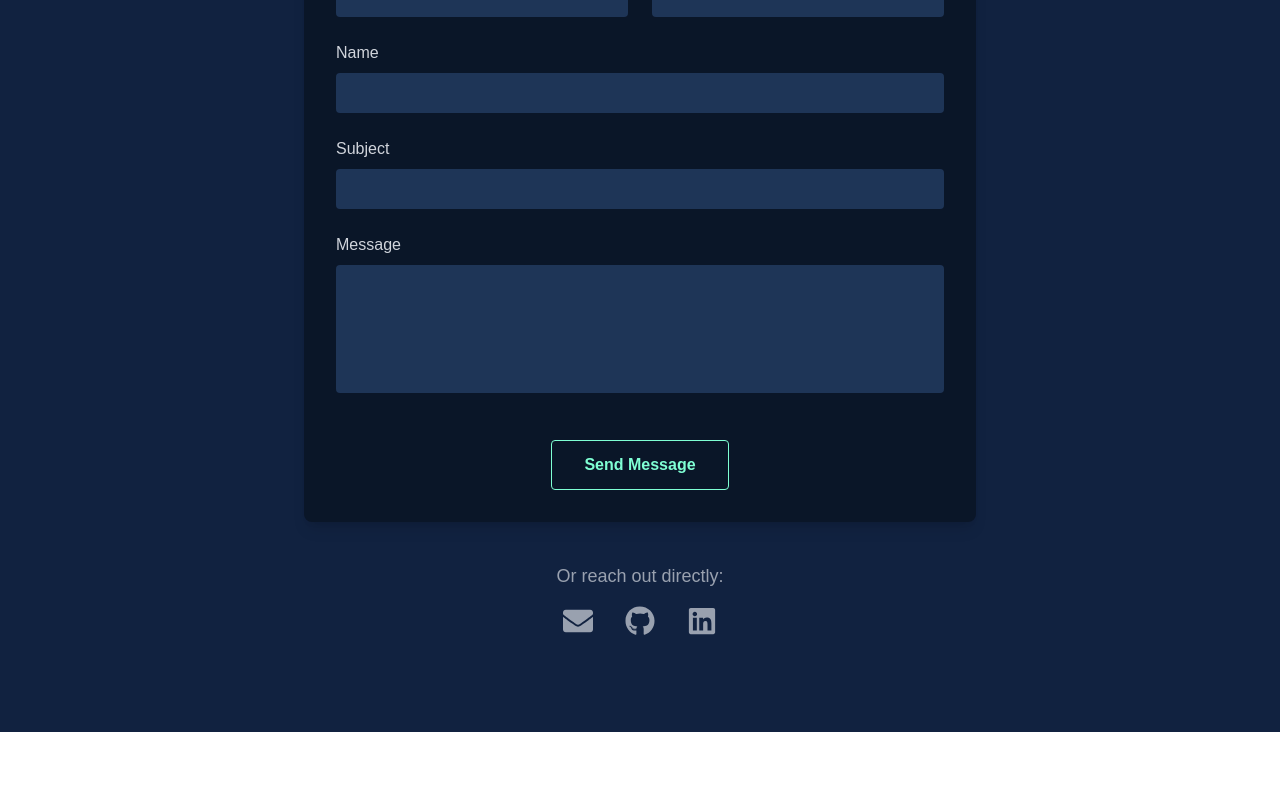
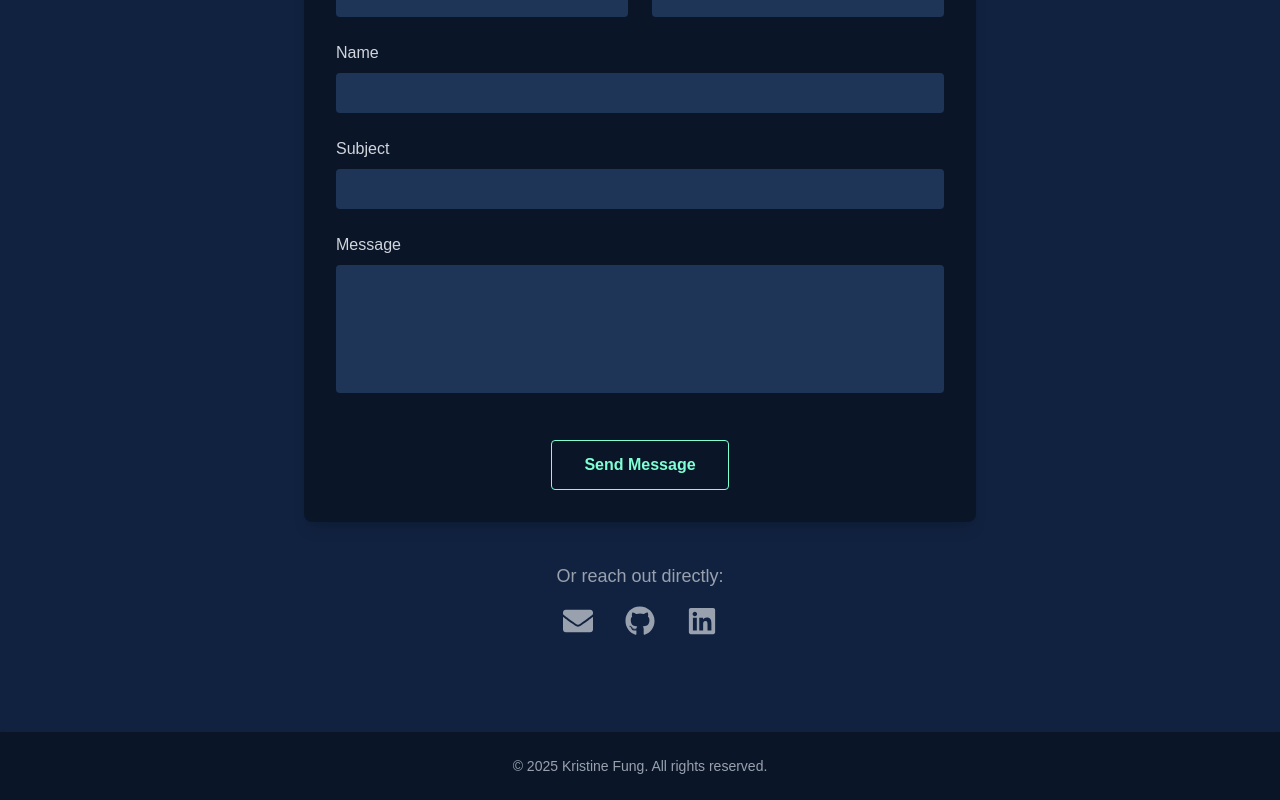
Before and after one commit to kristinefung/personal_website, a Next.js app: page / in a window 1280 px wide. Shown: the part 2909-3709 px from the top of the page. Before the commit the page ends 3641 px from the top, so only its background shows below. Built offline with nearby package versions, Linux system fonts and the light colour scheme.

Commit message:
feat(ui): add Footer component to Home page

```diff
--- a/src/app/page.tsx
+++ b/src/app/page.tsx
@@ -6,7 +6,7 @@ import About from "./About";
 import Project from "./Project";
 import Journey from "./Journey";
 import Contact from "./Contact";
-
+import Footer from "../component/Footer";
 export default function Home() {
   return (
     <>
@@ -18,6 +18,7 @@ export default function Home() {
         <Journey />
         <Contact />
       </main>
+      <Footer />
     </>
   );
 }
--- /dev/null
+++ b/src/component/Footer.tsx
@@ -0,0 +1,10 @@
+export default function Footer() {
+
+    return (
+        <footer className="w-full flex items-center justify-center px-8 py-6 bg-[#0a1628] z-30 shadow">
+            <div className="text-gray-400 text-sm">
+                © 2025 Kristine Fung. All rights reserved.
+            </div>
+        </footer>
+    );
+}
```
